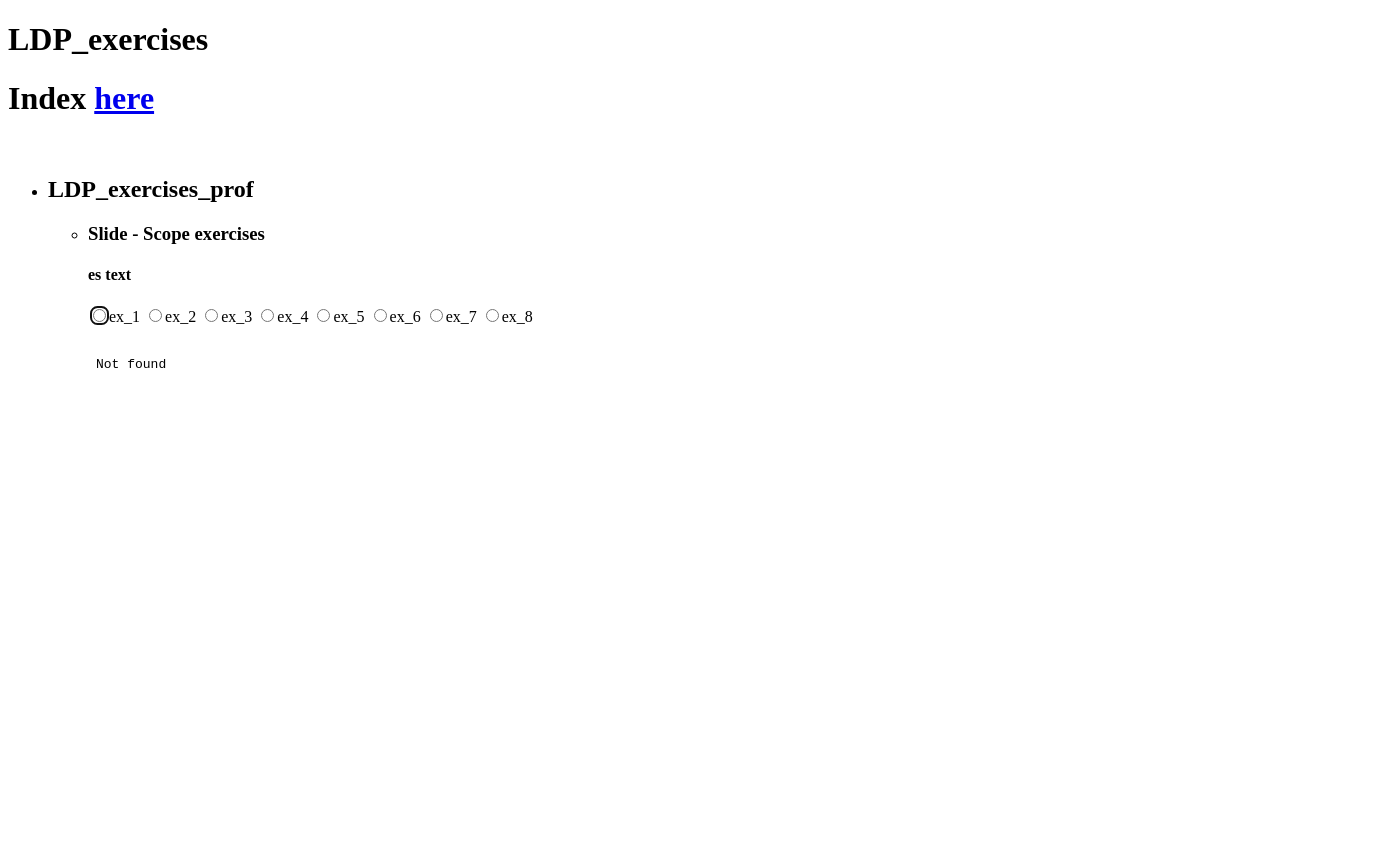
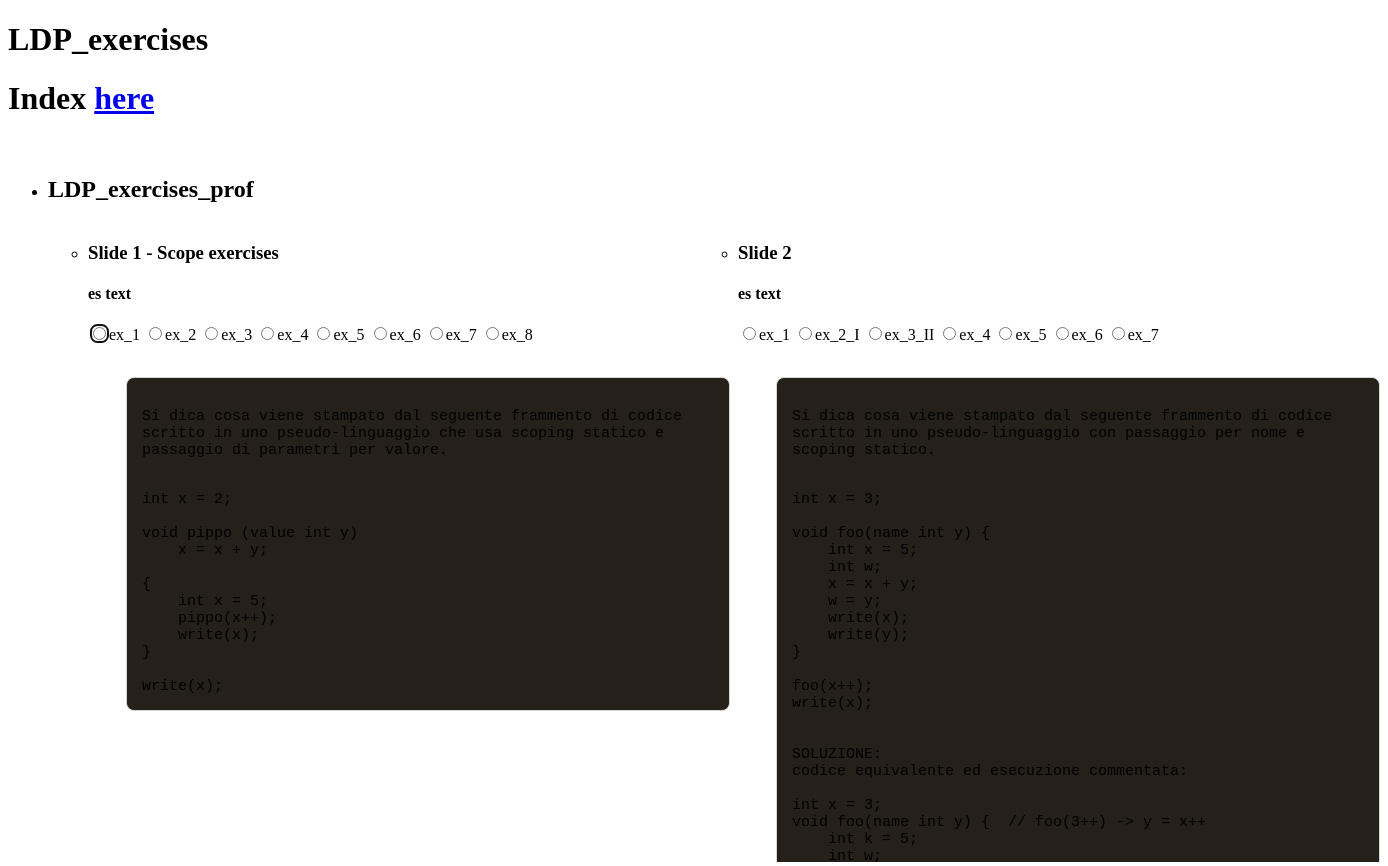
Before and after one commit to University-Works-Projects/Second-year-of-university, a plain HTML site: page linguaggi-di-programmazione/LDP_exercises.html in a window 1280 px wide. Shown: the whole page, 1388 px wide, since content can reach past the window. Drawn offline with Linux system fonts and the light colour scheme.

Commit message:
Bump: LDP_exercises looks nicer now

```diff
--- a/linguaggi-di-programmazione/LDP_exercises.html
+++ b/linguaggi-di-programmazione/LDP_exercises.html
@@ -6,6 +6,7 @@
     <meta http-equiv="X-UA-Compatible" content="IE=edge">
     <meta name="viewport" content="width=device-width, initial-scale=1.0">
     <title>LDP_exercises</title>
+    <link rel="stylesheet" href="LDP_style.css">
 </head>
 
 <body>
@@ -18,26 +19,45 @@
             <li>
                 <h2>LDP_exercises_prof</h2>
                 <ul>
-                    <li>
-                        <h3>Slide - Scope exercises</h3>
+                    <section class="container">
+                        <li id="col_1">
+                            <h3>Slide 1 - Scope exercises</h3>
 
                             <h4>es text</h4>
                             <div class="switch_block">
                                 <div class="code_switch_containter">
-                                <input autofocus name="input_radio" type="radio" onclick="document.getElementById('changeCode_buttons').src='LDP_ex/LDP_ex_prof/slide_1/ex_1.html';">ex_1
-                                <input name="input_radio" type="radio" onclick="document.getElementById('changeCode_buttons').src='LDP_ex/LDP_ex_prof/slide_1/ex_2.html';">ex_2
-                                <input name="input_radio" type="radio" onclick="document.getElementById('changeCode_buttons').src='LDP_ex/LDP_ex_prof/slide_1/ex_3.html';">ex_3
-                                <input name="input_radio" type="radio" onclick="document.getElementById('changeCode_buttons').src='LDP_ex/LDP_ex_prof/slide_1/ex_4.html';">ex_4
-                                <input name="input_radio" type="radio" onclick="document.getElementById('changeCode_buttons').src='LDP_ex/LDP_ex_prof/slide_1/ex_5.html';">ex_5
-                                <input name="input_radio" type="radio" onclick="document.getElementById('changeCode_buttons').src='LDP_ex/LDP_ex_prof/slide_1/ex_6.html';">ex_6
-                                <input name="input_radio" type="radio" onclick="document.getElementById('changeCode_buttons').src='LDP_ex/LDP_ex_prof/slide_1/ex_7.html';">ex_7
-                                <input name="input_radio" type="radio" onclick="document.getElementById('changeCode_buttons').src='LDP_ex/LDP_ex_prof/slide_1/ex_8.html';">ex_8
+                                    <input autofocus name="input_radio" type="radio" onclick="document.getElementById('changeCode_buttons_1').src='LDP_ex/LDP_ex_prof/slide_1/ex_1.html';">ex_1
+                                    <input name="input_radio" type="radio" onclick="document.getElementById('changeCode_buttons_1').src='LDP_ex/LDP_ex_prof/slide_1/ex_2.html';">ex_2
+                                    <input name="input_radio" type="radio" onclick="document.getElementById('changeCode_buttons_1').src='LDP_ex/LDP_ex_prof/slide_1/ex_3.html';">ex_3
+                                    <input name="input_radio" type="radio" onclick="document.getElementById('changeCode_buttons_1').src='LDP_ex/LDP_ex_prof/slide_1/ex_4.html';">ex_4
+                                    <input name="input_radio" type="radio" onclick="document.getElementById('changeCode_buttons_1').src='LDP_ex/LDP_ex_prof/slide_1/ex_5.html';">ex_5
+                                    <input name="input_radio" type="radio" onclick="document.getElementById('changeCode_buttons_1').src='LDP_ex/LDP_ex_prof/slide_1/ex_6.html';">ex_6
+                                    <input name="input_radio" type="radio" onclick="document.getElementById('changeCode_buttons_1').src='LDP_ex/LDP_ex_prof/slide_1/ex_7.html';">ex_7
+                                    <input name="input_radio" type="radio" onclick="document.getElementById('changeCode_buttons_1').src='LDP_ex/LDP_ex_prof/slide_1/ex_8.html';">ex_8
                                 </div>
                                 <br>
-                            <embed id="changeCode_buttons" class="buttons" src="LDP_ex/LDP_ex_prof/ex_1.html" type="text/html" width="650" height="500">
+                                <embed id="changeCode_buttons_1" class="buttons" src="LDP_ex/LDP_ex_prof/slide_1/ex_1.html" type="text/html" width="650" height="500">
                             </div>
+                        </li>
+                        <li id="col_2">
+                            <h3>Slide 2</h3>
 
+                            <h4>es text</h4>
+                            <div class="switch_block">
+                                <div class="code_switch_containter">
+                                    <input autofocus name="input_radio" type="radio" onclick="document.getElementById('changeCode_buttons_2').src='LDP_ex/LDP_ex_prof/slide_2/ex_1.html';">ex_1
+                                    <input name="input_radio" type="radio" onclick="document.getElementById('changeCode_buttons_2').src='LDP_ex/LDP_ex_prof/slide_2/ex_2_I.html';">ex_2_I
+                                    <input name="input_radio" type="radio" onclick="document.getElementById('changeCode_buttons_2').src='LDP_ex/LDP_ex_prof/slide_2/ex_2_II.html';">ex_3_II
+                                    <input name="input_radio" type="radio" onclick="document.getElementById('changeCode_buttons_2').src='LDP_ex/LDP_ex_prof/slide_2/ex_4.html';">ex_4
+                                    <input name="input_radio" type="radio" onclick="document.getElementById('changeCode_buttons_2').src='LDP_ex/LDP_ex_prof/slide_2/ex_5.html';">ex_5
+                                    <input name="input_radio" type="radio" onclick="document.getElementById('changeCode_buttons_2').src='LDP_ex/LDP_ex_prof/slide_2/ex_6.html';">ex_6
+                                    <input name="input_radio" type="radio" onclick="document.getElementById('changeCode_buttons_2').src='LDP_ex/LDP_ex_prof/slide_2/ex_7.html';">ex_7
+                                </div>
+                                <br>
+                                <embed id="changeCode_buttons_2" class="buttons" src="LDP_ex/LDP_ex_prof/slide_2/ex_1.html" type="text/html" width="650" height="500">
+                            </div>
                         </li>
+                    </section>
                 </ul>
             </li>
         </ul>
--- /dev/null
+++ b/linguaggi-di-programmazione/LDP_style.css
@@ -0,0 +1,15 @@
+.container {
+    display: grid;
+    height: 400px;
+    grid-template-areas: "head head"
+                         "col1 col2"
+                         "foot foot";
+}
+
+#col_1 {
+    grid-area: col1;
+}
+
+#col_2 {
+    grid-area: col2;
+}
```
Lines whose indentation alone changed are shown as unchanged.
